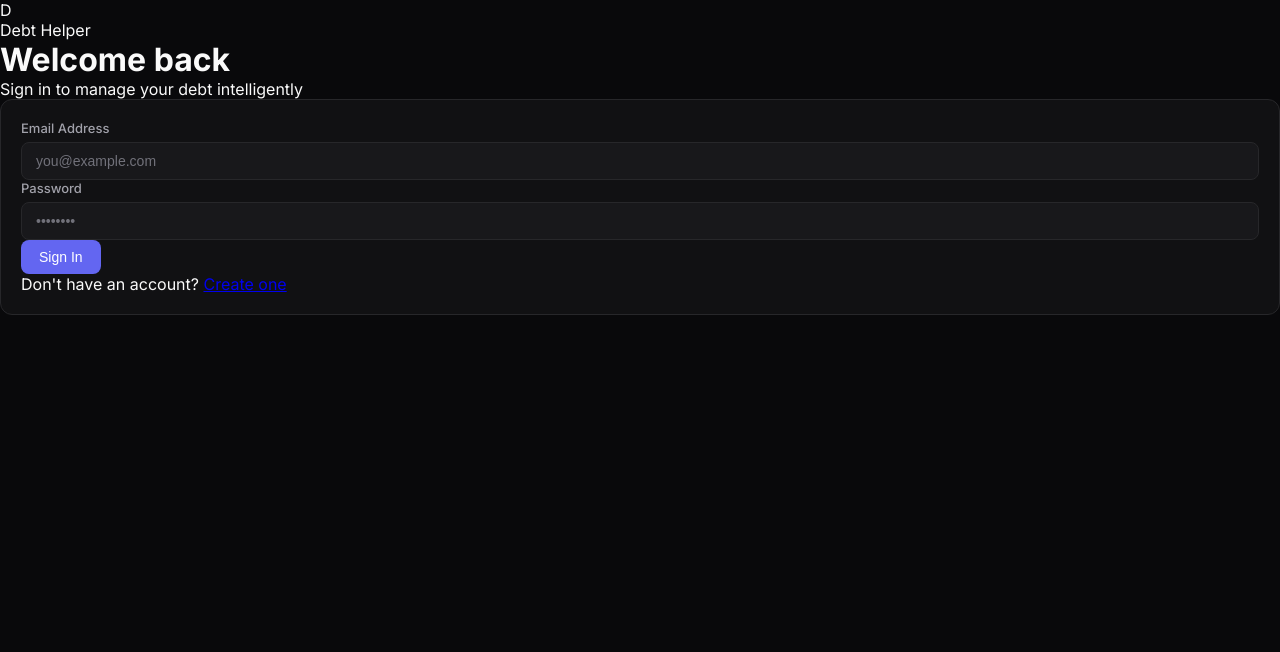
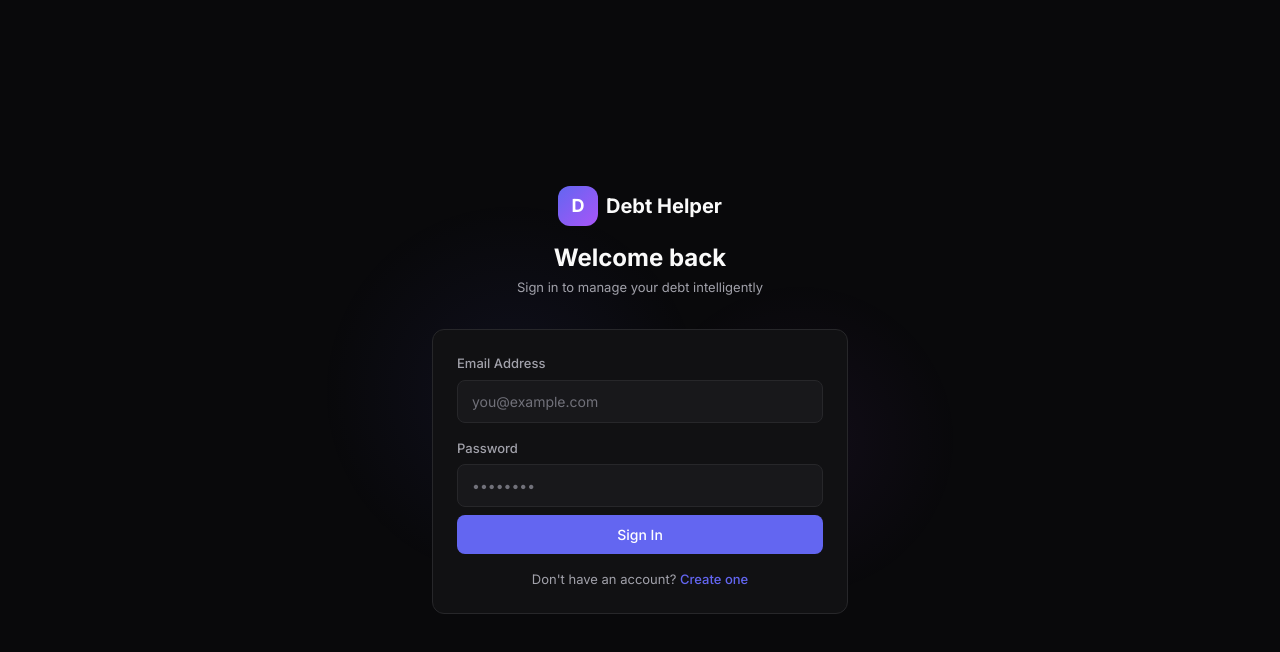
Before and after one commit to aragulkumar/debt-intelligence-system, a React (Vite) app in the folder frontend/: page /login in a window 1280 px wide. Shown: the top 652 px of the page. Built offline with nearby package versions, Linux system fonts and the light colour scheme.

Commit message:
fix(frontend): add Tailwind CSS v4 via Vite plugin to fix missing utility classes

```diff
--- a/frontend/package.json
+++ b/frontend/package.json
@@ -10,6 +10,7 @@
     "lint": "eslint src"
   },
   "dependencies": {
+    "@tailwindcss/vite": "^4.2.2",
     "@tanstack/react-query": "^5.99.0",
     "axios": "^1.15.0",
     "date-fns": "^4.1.0",
@@ -19,6 +20,7 @@
     "react-router-dom": "^6.26.0",
     "recharts": "^2.12.7",
     "sonner": "^1.5.0",
+    "tailwindcss": "^4.2.2",
     "zustand": "^4.5.2"
   },
   "devDependencies": {
--- a/frontend/src/index.css
+++ b/frontend/src/index.css
@@ -1,4 +1,7 @@
+@import "tailwindcss";
+
 /* ── Dark Mode (default) ─────────────────────────────────── */
+
 :root {
   --bg-base: #09090b;
   --bg-card: #111113;
@@ -156,3 +159,151 @@ html.light .glass {
 .grid-4 { display: grid; grid-template-columns: repeat(4, 1fr); gap: 16px; }
 @media (max-width: 900px) { .grid-4,.grid-3 { grid-template-columns: repeat(2, 1fr); } }
 @media (max-width: 600px) { .grid-4,.grid-3,.grid-2 { grid-template-columns: 1fr; } }
+
+/* ── Text color utilities ────────────────────────────────── */
+.text-primary   { color: var(--text-primary); }
+.text-secondary { color: var(--text-secondary); }
+.text-muted     { color: var(--text-muted); }
+.text-indigo-500  { color: var(--accent-primary); }
+.text-indigo-400  { color: var(--accent-hover); }
+.text-green-500  { color: var(--accent-green); }
+.text-red-500    { color: var(--accent-red); }
+.text-amber-500  { color: var(--accent-amber); }
+.text-blue-500   { color: var(--accent-blue); }
+.text-purple-500 { color: var(--accent-purple); }
+.text-white      { color: #ffffff; }
+
+/* ── Background utilities ────────────────────────────────── */
+.bg-elevated    { background: var(--bg-elevated); }
+.bg-hover       { background: var(--bg-hover); }
+.border-border  { border-color: var(--border); }
+.border-indigo-500\/30 { border-color: rgba(99,102,241,0.3); }
+.bg-indigo-500\/10 { background: rgba(99,102,241,0.1); }
+.bg-red-500\/10  { background: rgba(239,68,68,0.1); }
+.bg-amber-500\/10 { background: rgba(245,158,11,0.1); }
+.bg-purple-500\/10 { background: rgba(168,85,247,0.1); }
+.bg-green-500\/10 { background: rgba(16,185,129,0.1); }
+.text-indigo-200 { color: rgba(165,180,252,1); }
+.bg-indigo-500  { background: var(--accent-primary); }
+.bg-purple-600  { background: #9333ea; }
+.bg-gradient-to-br { background: linear-gradient(135deg, #6366f1, #a855f7); }
+.from-indigo-500.to-purple-500 { background: linear-gradient(135deg, #6366f1, #a855f7); }
+
+/* ── Spacing utilities ───────────────────────────────────── */
+.space-y-1 > * + * { margin-top: 4px; }
+.space-y-2 > * + * { margin-top: 8px; }
+.space-y-3 > * + * { margin-top: 12px; }
+.space-y-4 > * + * { margin-top: 16px; }
+.space-y-6 > * + * { margin-top: 24px; }
+.gap-2 { gap: 8px; }
+.gap-3 { gap: 12px; }
+.gap-4 { gap: 16px; }
+.mb-1 { margin-bottom: 4px; }
+.mb-2 { margin-bottom: 8px; }
+.mb-4 { margin-bottom: 16px; }
+.mb-8 { margin-bottom: 32px; }
+.mt-1  { margin-top: 4px; }
+.mt-2  { margin-top: 8px; }
+.mt-4  { margin-top: 16px; }
+.mr-2  { margin-right: 8px; }
+.ml-2  { margin-left: 8px; }
+.p-2   { padding: 8px; }
+.p-3   { padding: 12px; }
+.p-4   { padding: 16px; }
+.p-6   { padding: 24px; }
+.p-8   { padding: 32px; }
+.p-12  { padding: 48px; }
+.px-2  { padding-left: 8px; padding-right: 8px; }
+.px-3  { padding-left: 12px; padding-right: 12px; }
+.px-4  { padding-left: 16px; padding-right: 16px; }
+.py-2  { padding-top: 8px; padding-bottom: 8px; }
+.py-2\.5 { padding-top: 10px; padding-bottom: 10px; }
+.py-3  { padding-top: 12px; padding-bottom: 12px; }
+.px-4  { padding-left: 16px; padding-right: 16px; }
+.pt-4  { padding-top: 16px; }
+.pt-2  { padding-top: 8px; }
+
+/* ── Flex / Layout ───────────────────────────────────────── */
+.flex { display: flex; }
+.flex-1 { flex: 1; }
+.flex-col { flex-direction: column; }
+.flex-row-reverse { flex-direction: row-reverse; }
+.items-center { align-items: center; }
+.items-end    { align-items: flex-end; }
+.justify-between { justify-content: space-between; }
+.justify-center  { justify-content: center; }
+.justify-end     { justify-content: flex-end; }
+.overflow-hidden { overflow: hidden; }
+.overflow-y-auto { overflow-y: auto; }
+.relative { position: relative; }
+.absolute { position: absolute; }
+.fixed    { position: fixed; }
+.inset-0  { top:0; right:0; bottom:0; left:0; }
+.top-2    { top: 8px; }
+.right-2  { right: 8px; }
+.z-10  { z-index: 10; }
+.z-50  { z-index: 50; }
+.h-full { height: 100%; }
+.w-full { width: 100%; }
+.max-w-md  { max-width: 28rem; }
+.max-w-lg  { max-width: 32rem; }
+.max-w-6xl { max-width: 72rem; }
+.col-span-full { grid-column: 1 / -1; }
+.border { border: 1px solid var(--border); }
+.border-t { border-top: 1px solid var(--border); }
+.border-b { border-bottom: 1px solid var(--border); }
+.border-dashed { border-style: dashed; }
+.rounded   { border-radius: 6px; }
+.rounded-lg { border-radius: 8px; }
+.rounded-xl { border-radius: 12px; }
+.rounded-2xl { border-radius: 16px; }
+.rounded-full { border-radius: 9999px; }
+.rounded-tr-sm { border-top-right-radius: 4px; }
+.rounded-tl-sm { border-top-left-radius: 4px; }
+.shrink-0 { flex-shrink: 0; }
+.min-h-0 { min-height: 0; }
+.min-h-screen { min-height: 100vh; }
+.pointer-events-none { pointer-events: none; }
+.opacity-0 { opacity: 0; }
+.group:hover .group-hover\:opacity-100 { opacity: 1; }
+.transition-opacity { transition: opacity 0.15s ease; }
+.backdrop-blur-sm { backdrop-filter: blur(4px); }
+.truncate { overflow: hidden; text-overflow: ellipsis; white-space: nowrap; }
+
+/* ── Typography ──────────────────────────────────────────── */
+.text-xs   { font-size: 11px; }
+.text-sm   { font-size: 13px; }
+.text-lg   { font-size: 18px; }
+.text-xl   { font-size: 20px; }
+.text-2xl  { font-size: 24px; }
+.text-3xl  { font-size: 30px; }
+.font-medium { font-weight: 500; }
+.font-semibold { font-weight: 600; }
+.font-bold   { font-weight: 700; }
+.leading-relaxed { line-height: 1.625; }
+.text-center { text-align: center; }
+.text-right  { text-align: right; }
+.list-disc   { list-style-type: disc; }
+.pl-5        { padding-left: 20px; }
+.w-4 { width: 16px; height: 16px; }
+.w-5 { width: 20px; height: 20px; }
+.w-8 { width: 32px; height: 32px; }
+.w-10 { width: 40px; height: 40px; }
+.h-9 { height: 36px; }
+.h-80 { height: 320px; }
+.max-h-\[90vh\] { max-height: 90vh; }
+.max-h-\[200px\] { max-height: 200px; }
+.m-4 { margin: 16px; }
+.mx-auto { margin-left: auto; margin-right: auto; }
+.inline-flex { display: inline-flex; }
+.items-start { align-items: flex-start; }
+.overflow-y-auto { overflow-y: auto; }
+.w-96 { width: 384px; }
+.h-96 { height: 384px; }
+.w-80 { width: 320px; }
+.h-80 { height: 320px; }
+.top-1\/4, .top-1\/3 { top: 25%; }
+.bottom-1\/4 { bottom: 25%; }
+.left-1\/4, .left-1\/3 { left: 25%; }
+.right-1\/4 { right: 25%; }
+.bottom-1\/4.right-1\/4 { bottom: 25%; right: 25%; }
--- a/frontend/vite.config.ts
+++ b/frontend/vite.config.ts
@@ -1,8 +1,9 @@
 import { defineConfig } from 'vite';
 import react from '@vitejs/plugin-react';
+import tailwindcss from '@tailwindcss/vite';
 
 export default defineConfig({
-  plugins: [react()],
+  plugins: [react(), tailwindcss()],
   server: {
     port: 4000,
     proxy: {
```
